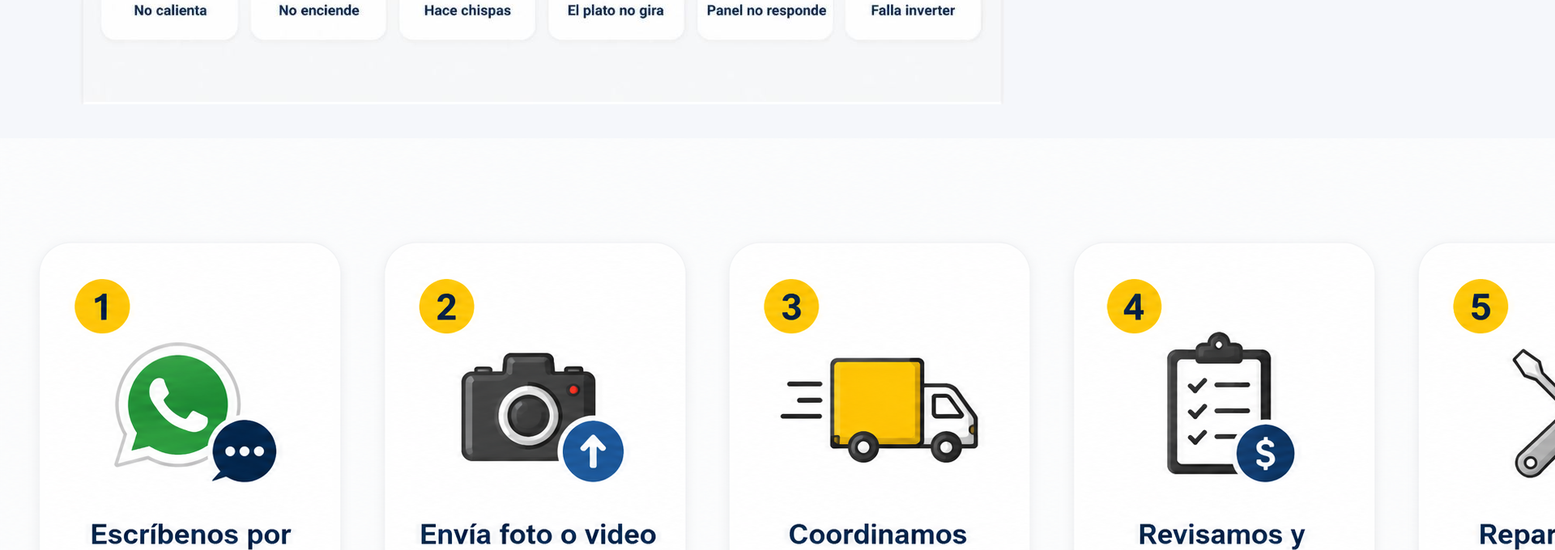
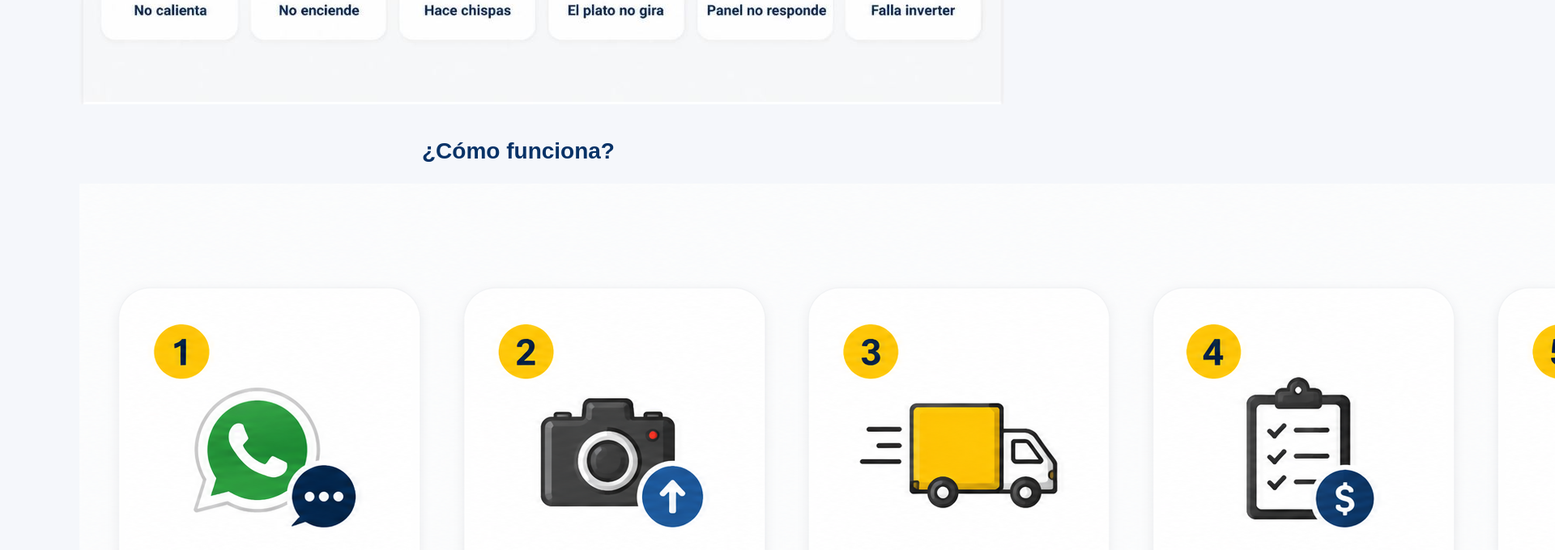
Before and after one commit to TonyV17/rtv-microondas-v2, a plain HTML site: page index.html in a window 1280 px wide. Shown: the part 1120-1800 px from the top of the page at 81% size, 1920 px wide, since content can reach past the window. Drawn offline with Linux system fonts and the light colour scheme.

Commit message:
Update index.html

```diff
--- a/index.html
+++ b/index.html
@@ -354,12 +354,14 @@
       <img src="icnonode landing.JPG" alt="Fallas que solucionamos RTV Microondas">
     </div>
   </div>
-</section>
-</section>
+<section id="funciona">
+  <div class="container">
+    <h2>¿Cómo funciona?</h2>
 
-<div class="como-funciona-img">
-    <img src="iconsparacomofunciona.png" alt="Cómo funciona RTV">
-</div>
+    <div class="como-funciona-img">
+      <img src="iconsparacomofunciona.png" alt="Cómo funciona RTV">
+    </div>
+  </div>
 </section>
 
 <section>
```
